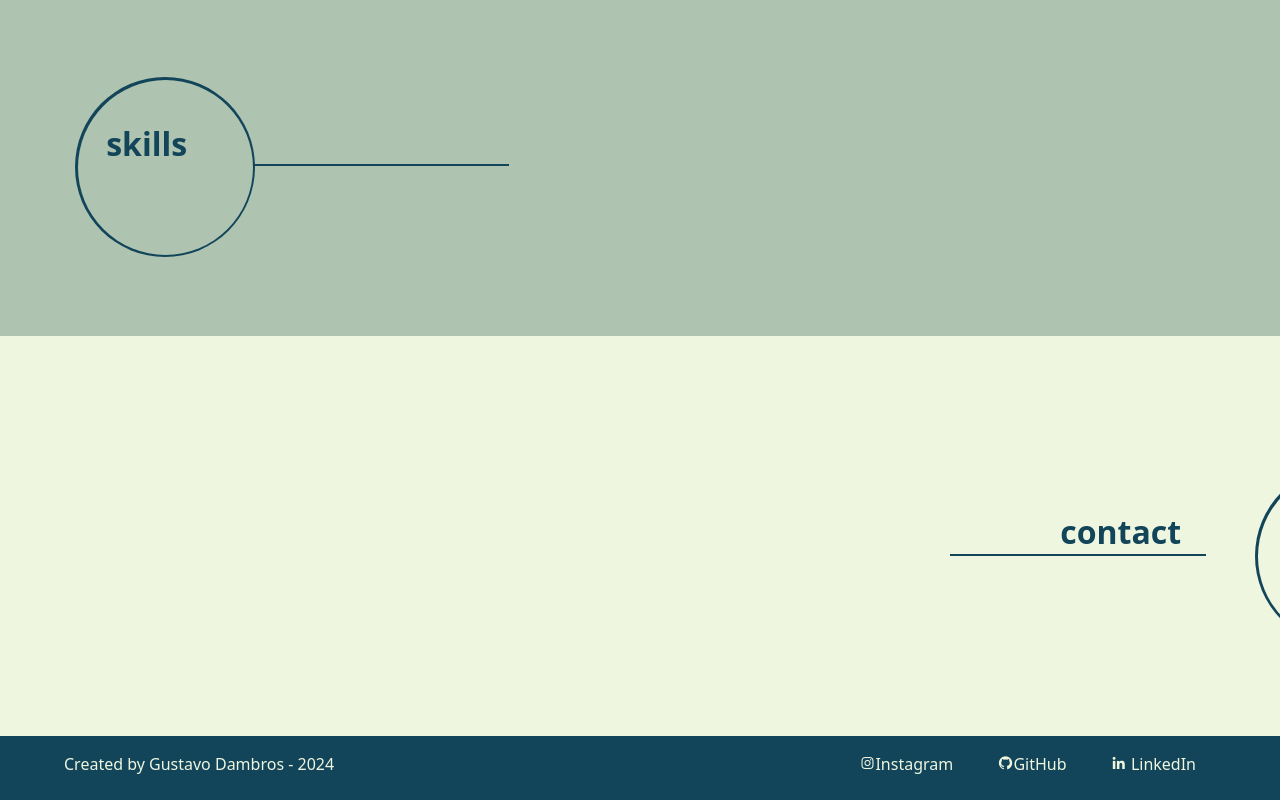
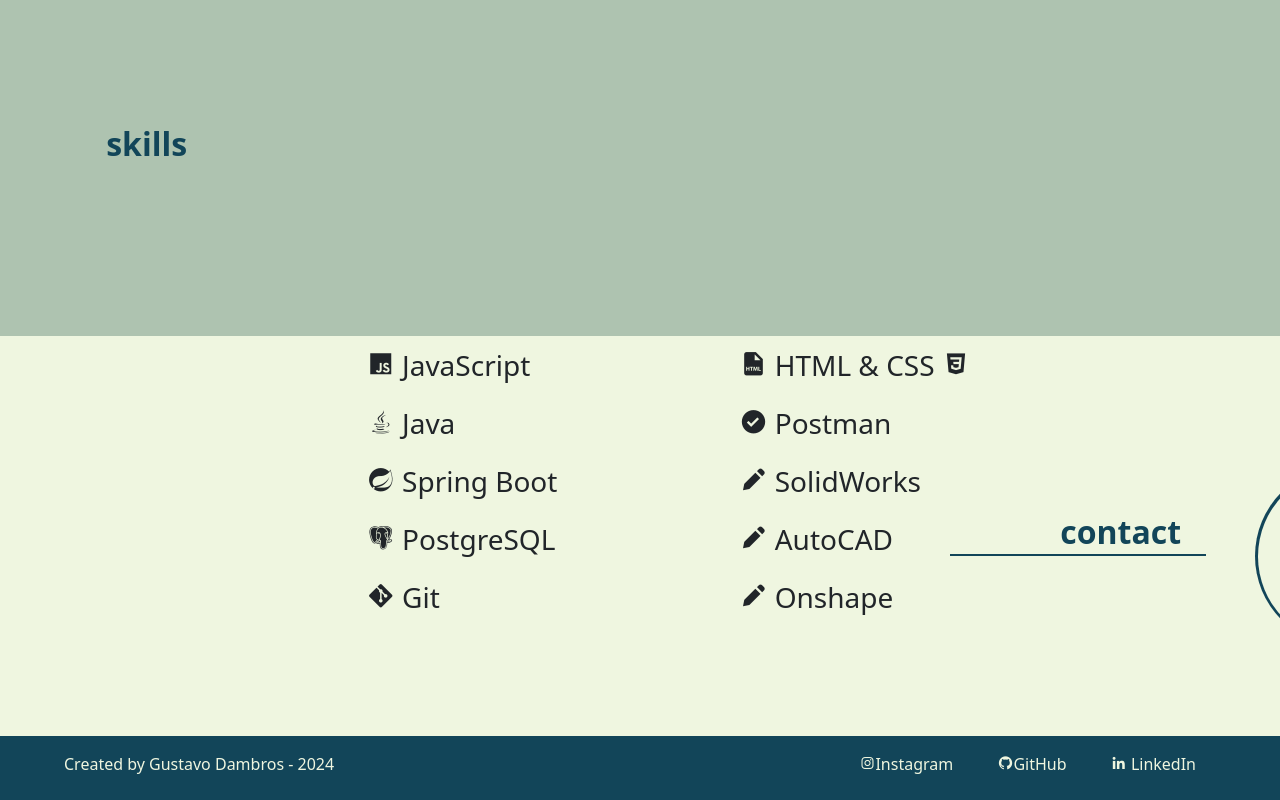
Before and after one commit to gustavobdambros/M2S02-FS-Education, a plain HTML site: page index.html in a window 1280 px wide. Shown: the part 1646-2446 px from the top of the page. Drawn offline with nearby package versions, Linux system fonts and the light colour scheme.

Commit message:
skills insert

```diff
--- a/index.html
+++ b/index.html
@@ -184,6 +184,75 @@
                   <strong>skills</strong>
                 </h3>
               </div>
+              <div
+                class="skills-box-2 d-flex align-items-center justify-content-center col-7 fw-light fs-4 lh-base"
+              >
+                <ul class="skills-1 list-group fs-3">
+                  <li
+                    class="list-group-item bg-transparent"
+                    style="border: none"
+                  >
+                    <i class="bx bxl-javascript"></i> JavaScript
+                  </li>
+                  <li
+                    class="list-group-item bg-transparent"
+                    style="border: none"
+                  >
+                    <i class="bx bxl-java"></i> Java
+                  </li>
+                  <li
+                    class="list-group-item bg-transparent"
+                    style="border: none"
+                  >
+                    <i class="bx bxl-spring-boot"></i> Spring Boot
+                  </li>
+                  <li
+                    class="list-group-item bg-transparent"
+                    style="border: none"
+                  >
+                    <i class="bx bxl-postgresql"></i> PostgreSQL
+                  </li>
+                  <li
+                    class="list-group-item bg-transparent"
+                    style="border: none"
+                  >
+                    <i class="bx bxl-git"></i> Git
+                  </li>
+                </ul>
+                <ul class="skills-2 list-group fs-3">
+                  <li
+                    class="list-group-item bg-transparent"
+                    style="border: none"
+                  >
+                    <i class="bx bxs-file-html"></i> HTML & CSS
+                    <i class="bx bxl-css3"></i>
+                  </li>
+                  <li
+                    class="list-group-item bg-transparent"
+                    style="border: none"
+                  >
+                    <i class="bx bxs-check-circle bg-transparent"></i> Postman
+                  </li>
+                  <li
+                    class="list-group-item bg-transparent"
+                    style="border: none"
+                  >
+                    <i class="bx bxs-pencil"></i> SolidWorks
+                  </li>
+                  <li
+                    class="list-group-item bg-transparent"
+                    style="border: none"
+                  >
+                    <i class="bx bxs-pencil"></i> AutoCAD
+                  </li>
+                  <li
+                    class="list-group-item bg-transparent"
+                    style="border: none"
+                  >
+                    <i class="bx bxs-pencil"></i> Onshape
+                  </li>
+                </ul>
+              </div>
             </div>
 
             <div class="circle-5"></div>
--- a/style.css
+++ b/style.css
@@ -309,6 +309,15 @@
   background-color: #124559;
 }
 
+.skills-box-2 {
+  margin-left: 300px;
+}
+
+.skills-1 {
+  border-color: #124559 !important;
+  margin-right: 150px;
+}
+
 #contact {
   background-color: #eff6e0;
   height: 50vh;
```
